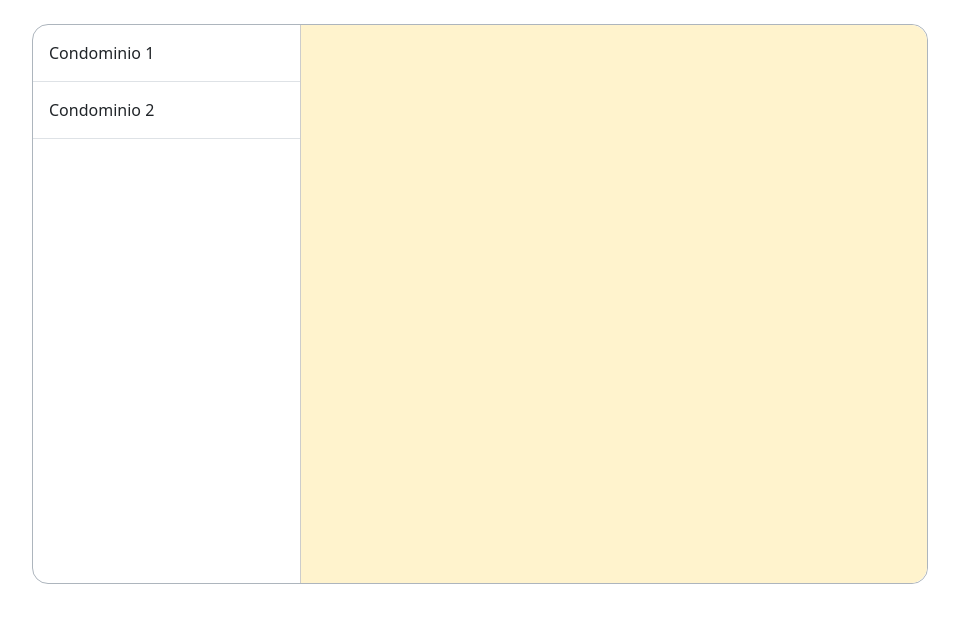
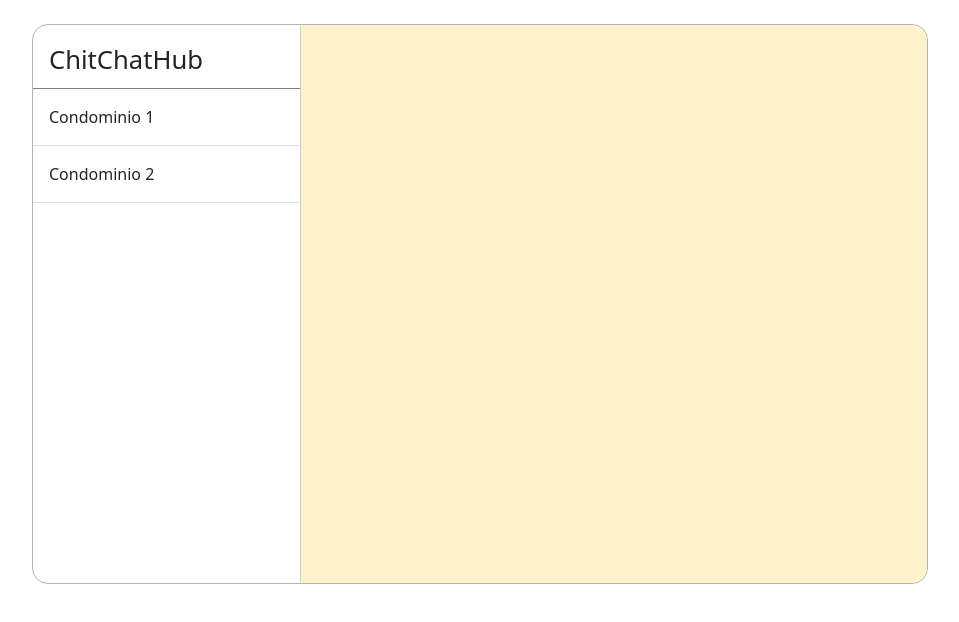
Before and after one commit to Lucone00/ChitChatHub, an Angular app: page / in a window 1280 px wide. Shown: the top 622 px of the page, without its empty margins (160-1119 px from the left). Built offline with nearby package versions, Linux system fonts and the light colour scheme.

Commit message:
aggiunto chat header

```diff
--- a/src/app/features/chat-container/chat-container.component.html
+++ b/src/app/features/chat-container/chat-container.component.html
@@ -1,5 +1,14 @@
 <div class="container border border-dark-subtle rounded-4 mt-4 p-0">
   <div class="sidebar">
+    <div class="chat-header p-3">
+      <ng-container *ngIf="!selectedGroup; else groupNameTemplate">
+        ChitChatHub
+      </ng-container>
+      <ng-template #groupNameTemplate>
+        {{ selectedGroup.groupName }}
+      </ng-template>
+    </div>
+
     <div *ngIf="!selectedGroup">
       <div
         *ngFor="let group of groups"
--- a/src/app/features/chat-container/chat-container.component.scss
+++ b/src/app/features/chat-container/chat-container.component.scss
@@ -2,6 +2,12 @@
   display: flex;
   height: 70vh;
   width: 70%;
+}
+
+.chat-header{
+  height: 4rem;
+  border-bottom: 1px solid gray;
+  font-size: 1.6rem;
 }
 
 .sidebar {
```
